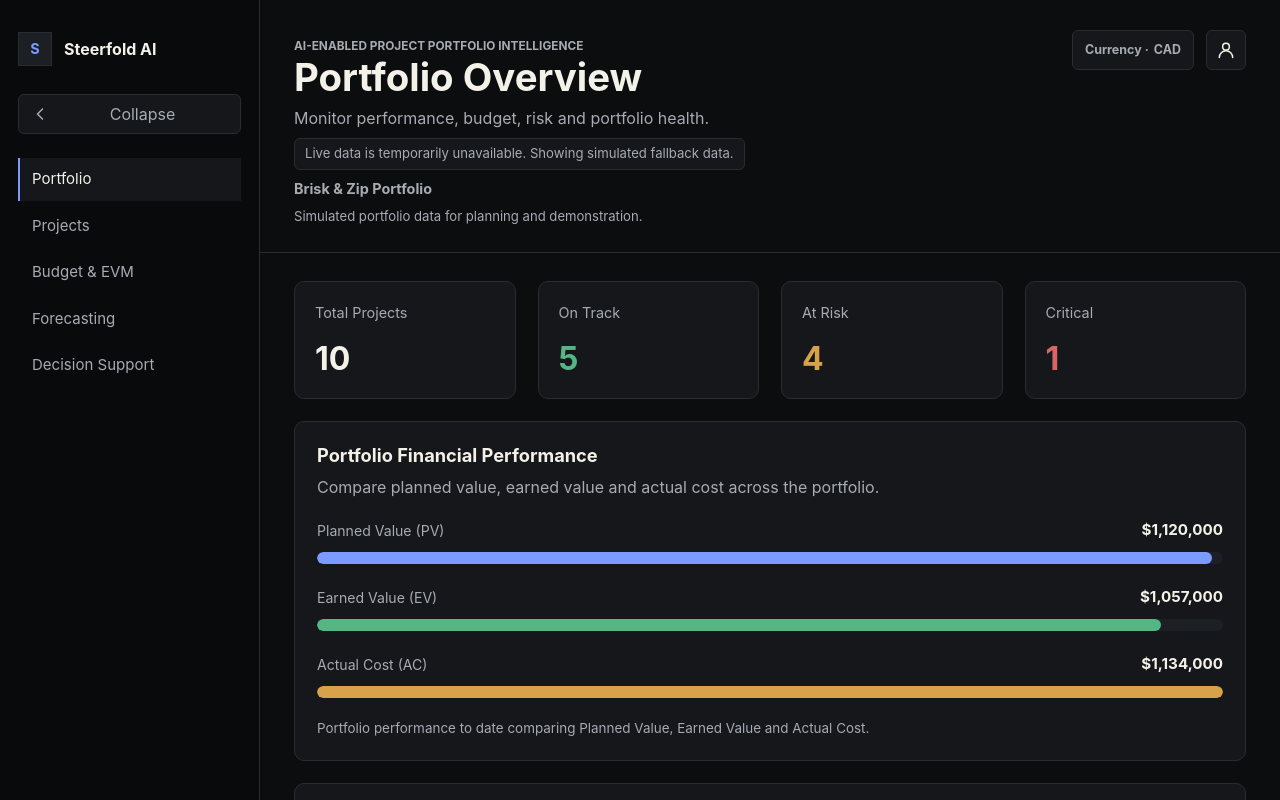
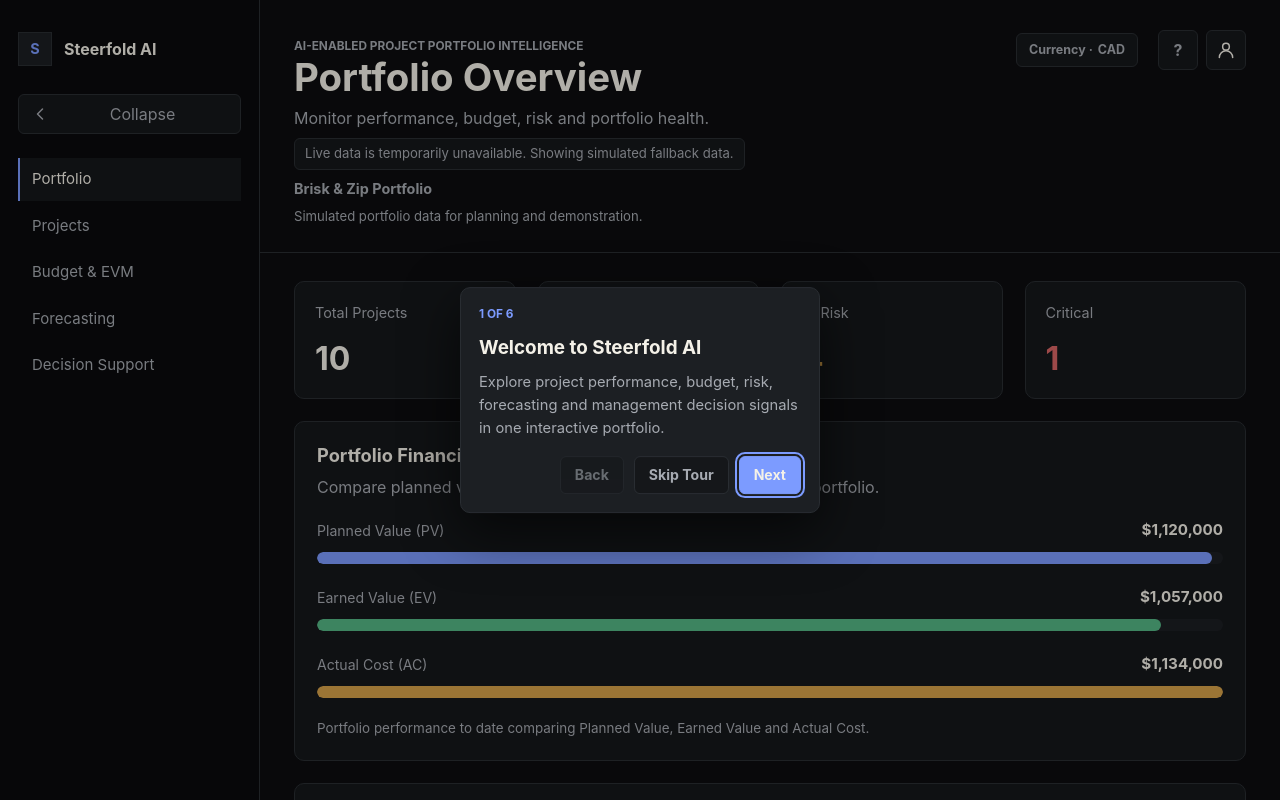
Before and after one commit to thisisadelakun/steerfold-ai, a plain HTML site: page app/index.html in a window 1280 px wide. Shown: the top 800 px of the page. Drawn offline with Linux system fonts and the light colour scheme; no server answers.

Commit message:
Add guided onboarding tour

```diff
--- a/app/js/app.js
+++ b/app/js/app.js
@@ -59,6 +59,8 @@ import {
 
 import { initAuthUI } from "./auth-ui.js";
 
+import { initOnboardingTour } from "./onboarding-tour.js";
+
 import { openProjectForm } from "./project-form.js";
 
 import { openConfirmDialog } from "./confirm-dialog.js";
@@ -186,6 +188,7 @@ const SteerfoldApp = {
     this.setupRouting();
     this.setupAuthChanges();
     initAuthUI();
+    initOnboardingTour();
     this.loadDashboard();
   },
 
--- /dev/null
+++ b/app/js/onboarding-tour.js
@@ -0,0 +1,522 @@
+const TOUR_STORAGE_KEY = "steerfold_tour_completed";
+const TOUR_OVERLAY_ID = "sf-onboarding-tour";
+
+const FOCUSABLE_SELECTOR = [
+  "button:not([disabled])",
+  "input:not([disabled])",
+  "select:not([disabled])",
+  "textarea:not([disabled])",
+  "[href]",
+  '[tabindex]:not([tabindex="-1"])',
+].join(",");
+
+const TOUR_STEPS = [
+  {
+    title: "Welcome to Steerfold AI",
+    copy:
+      "Explore project performance, budget, risk, forecasting and management decision signals in one interactive portfolio.",
+  },
+  {
+    title: "Portfolio Overview",
+    copy:
+      "Start here for a high-level view of portfolio health, financial performance, risk and resource demand.",
+    selector: '.sf-nav-link[data-nav-target="portfolio"]',
+    fallbackSelector: ".sf-sidebar",
+  },
+  {
+    title: "Explore Projects",
+    copy:
+      "Search, filter, sort and review individual projects, then open any project for detailed performance information.",
+    selector: '.sf-nav-link[href="./#projects"]',
+    fallbackSelector: ".sf-sidebar",
+  },
+  {
+    title: "Performance & Forecasting",
+    copy:
+      "Review earned value performance, schedule and cost variance, projected final cost and remaining budget pressure.",
+    selectors: [
+      '.sf-nav-link[href="./#budget"]',
+      '.sf-nav-link[href="./#forecasting"]',
+    ],
+    fallbackSelector: ".sf-nav, .sf-sidebar",
+  },
+  {
+    title: "Decision Support",
+    copy:
+      "See which projects require management attention and the factors driving each recommendation.",
+    selector: '.sf-nav-link[href="./#decision-support"]',
+    fallbackSelector: ".sf-sidebar",
+  },
+  {
+    title: "Explore Freely",
+    copy:
+      "Portfolio data is simulated for demonstration. Public visitors can explore the dashboard, while authenticated admins can manage project records.",
+    selector: '.sf-icon-button[aria-label="Account controls"]',
+    fallbackSelector: ".sf-account-area",
+  },
+];
+
+function isVisible(element) {
+  const rect = element?.getBoundingClientRect();
+
+  return (
+    element instanceof Element &&
+    !element.closest("[hidden]") &&
+    element.getClientRects().length > 0 &&
+    rect.bottom > 0 &&
+    rect.right > 0 &&
+    rect.top < window.innerHeight &&
+    rect.left < window.innerWidth
+  );
+}
+
+function getVisibleElement(selector) {
+  if (!selector) {
+    return null;
+  }
+
+  return Array.from(
+    document.querySelectorAll(selector),
+  ).find(isVisible) ?? null;
+}
+
+function getTargetElements(step) {
+  const selectors =
+    step.selectors ?? (step.selector ? [step.selector] : []);
+
+  const targets = selectors
+    .map(getVisibleElement)
+    .filter(Boolean);
+
+  if (targets.length > 0) {
+    return targets;
+  }
+
+  const fallback = getVisibleElement(step.fallbackSelector);
+
+  return fallback ? [fallback] : [];
+}
+
+function getCombinedRect(elements) {
+  if (elements.length === 0) {
+    return null;
+  }
+
+  const rects = elements.map((element) => {
+    return element.getBoundingClientRect();
+  });
+
+  const top = Math.min(...rects.map((rect) => rect.top));
+  const right = Math.max(...rects.map((rect) => rect.right));
+  const bottom = Math.max(...rects.map((rect) => rect.bottom));
+  const left = Math.min(...rects.map((rect) => rect.left));
+
+  return {
+    top,
+    right,
+    bottom,
+    left,
+    width: right - left,
+    height: bottom - top,
+  };
+}
+
+function getFocusableElements(container) {
+  return Array.from(
+    container.querySelectorAll(FOCUSABLE_SELECTOR),
+  ).filter(isVisible);
+}
+
+function trapFocus(event, card) {
+  const focusableElements = getFocusableElements(card);
+
+  if (focusableElements.length === 0) {
+    event.preventDefault();
+    card.focus();
+    return;
+  }
+
+  const firstFocusableElement = focusableElements[0];
+  const lastFocusableElement =
+    focusableElements[focusableElements.length - 1];
+
+  if (!card.contains(document.activeElement)) {
+    event.preventDefault();
+    firstFocusableElement.focus();
+    return;
+  }
+
+  if (
+    event.shiftKey &&
+    document.activeElement === firstFocusableElement
+  ) {
+    event.preventDefault();
+    lastFocusableElement.focus();
+    return;
+  }
+
+  if (
+    !event.shiftKey &&
+    document.activeElement === lastFocusableElement
+  ) {
+    event.preventDefault();
+    firstFocusableElement.focus();
+  }
+}
+
+function applyBackgroundInert(overlay) {
+  const inertElements = Array.from(document.body.children)
+    .filter((element) => element !== overlay)
+    .map((element) => {
+      return {
+        element,
+        wasInert: element.inert,
+      };
+    });
+
+  inertElements.forEach(({ element }) => {
+    element.inert = true;
+  });
+
+  return () => {
+    inertElements.forEach(({ element, wasInert }) => {
+      element.inert = wasInert;
+    });
+  };
+}
+
+function createTourButton() {
+  const accountArea = document.querySelector(".sf-account-area");
+
+  if (
+    !accountArea ||
+    accountArea.querySelector(".sf-tour-button")
+  ) {
+    return null;
+  }
+
+  const button = document.createElement("button");
+
+  button.type = "button";
+  button.className = "sf-tour-button";
+  button.setAttribute(
+    "aria-label",
+    "Take Steerfold tour",
+  );
+  button.title = "Take Tour";
+  button.textContent = "?";
+
+  const accountButton = accountArea.querySelector(
+    '.sf-icon-button[aria-label="Account controls"]',
+  );
+
+  if (accountButton) {
+    accountArea.insertBefore(button, accountButton);
+  } else {
+    accountArea.append(button);
+  }
+
+  return button;
+}
+
+function positionTourCard({
+  card,
+  spotlight,
+  step,
+}) {
+  const targetRect = getCombinedRect(getTargetElements(step));
+  const viewportWidth = window.innerWidth;
+  const viewportHeight = window.innerHeight;
+  const margin = 16;
+  const gap = 14;
+
+  card.style.removeProperty("top");
+  card.style.removeProperty("right");
+  card.style.removeProperty("bottom");
+  card.style.removeProperty("left");
+  card.style.removeProperty("transform");
+
+  if (!targetRect) {
+    spotlight.hidden = true;
+    card.classList.add("sf-tour-card--centered");
+    return;
+  }
+
+  const paddedRect = {
+    top: Math.max(margin, targetRect.top - 8),
+    left: Math.max(margin, targetRect.left - 8),
+    width: Math.min(
+      viewportWidth - margin * 2,
+      targetRect.width + 16,
+    ),
+    height: Math.min(
+      viewportHeight - margin * 2,
+      targetRect.height + 16,
+    ),
+  };
+
+  spotlight.hidden = false;
+  spotlight.style.top = `${paddedRect.top}px`;
+  spotlight.style.left = `${paddedRect.left}px`;
+  spotlight.style.width = `${paddedRect.width}px`;
+  spotlight.style.height = `${paddedRect.height}px`;
+
+  card.classList.remove("sf-tour-card--centered");
+
+  const cardRect = card.getBoundingClientRect();
+  const cardWidth = Math.min(cardRect.width, viewportWidth - margin * 2);
+  const cardHeight = cardRect.height;
+  const availableRight =
+    viewportWidth - targetRect.right - gap - margin;
+  const availableLeft = targetRect.left - gap - margin;
+  let left;
+  let top;
+
+  if (viewportWidth <= 720) {
+    left = margin;
+    top = Math.min(
+      Math.max(targetRect.bottom + gap, margin),
+      viewportHeight - cardHeight - margin,
+    );
+
+    if (targetRect.bottom + gap + cardHeight > viewportHeight) {
+      top = Math.max(margin, targetRect.top - cardHeight - gap);
+    }
+  } else if (availableRight >= cardWidth) {
+    left = targetRect.right + gap;
+    top = targetRect.top;
+  } else if (availableLeft >= cardWidth) {
+    left = targetRect.left - cardWidth - gap;
+    top = targetRect.top;
+  } else {
+    left = Math.min(
+      Math.max(targetRect.left, margin),
+      viewportWidth - cardWidth - margin,
+    );
+    top = targetRect.bottom + gap;
+  }
+
+  top = Math.min(
+    Math.max(top, margin),
+    Math.max(margin, viewportHeight - cardHeight - margin),
+  );
+  left = Math.min(
+    Math.max(left, margin),
+    Math.max(margin, viewportWidth - cardWidth - margin),
+  );
+
+  card.style.top = `${top}px`;
+  card.style.left = `${left}px`;
+}
+
+function openTour({
+  launchedBy = null,
+  markCompletedOnClose = false,
+} = {}) {
+  if (document.getElementById(TOUR_OVERLAY_ID)) {
+    return;
+  }
+
+  let currentStepIndex = 0;
+  let restoreBackgroundInteraction = () => {};
+  const previouslyFocusedElement =
+    launchedBy ?? document.activeElement;
+  const overlay = document.createElement("div");
+  const spotlight = document.createElement("div");
+  const card = document.createElement("section");
+  const progress = document.createElement("p");
+  const title = document.createElement("h2");
+  const copy = document.createElement("p");
+  const actions = document.createElement("div");
+  const backButton = document.createElement("button");
+  const skipButton = document.createElement("button");
+  const nextButton = document.createElement("button");
+  const titleId = "sf-tour-title";
+  const descriptionId = "sf-tour-description";
+  const progressId = "sf-tour-progress";
+
+  overlay.id = TOUR_OVERLAY_ID;
+  overlay.className = "sf-tour-overlay";
+
+  spotlight.className = "sf-tour-spotlight";
+  spotlight.setAttribute("aria-hidden", "true");
+
+  card.className = "sf-tour-card";
+  card.tabIndex = -1;
+  card.setAttribute("role", "dialog");
+  card.setAttribute("aria-modal", "true");
+  card.setAttribute("aria-labelledby", titleId);
+  card.setAttribute(
+    "aria-describedby",
+    `${progressId} ${descriptionId}`,
+  );
+
+  progress.id = progressId;
+  progress.className = "sf-tour-progress";
+
+  title.id = titleId;
+  title.className = "sf-tour-title";
+
+  copy.id = descriptionId;
+  copy.className = "sf-tour-copy";
+
+  actions.className = "sf-tour-actions";
+
+  backButton.type = "button";
+  backButton.className = "sf-tour-button-secondary";
+  backButton.textContent = "Back";
+
+  skipButton.type = "button";
+  skipButton.className = "sf-tour-button-secondary";
+  skipButton.textContent = "Skip Tour";
+
+  nextButton.type = "button";
+  nextButton.className = "sf-tour-button-primary";
+
+  actions.append(
+    backButton,
+    skipButton,
+    nextButton,
+  );
+
+  card.append(
+    progress,
+    title,
+    copy,
+    actions,
+  );
+
+  overlay.append(
+    spotlight,
+    card,
+  );
+
+  const markCompleted = () => {
+    localStorage.setItem(TOUR_STORAGE_KEY, "true");
+  };
+
+  const restoreFocus = () => {
+    if (previouslyFocusedElement?.isConnected) {
+      previouslyFocusedElement.focus();
+    }
+  };
+
+  const closeTour = ({ completed = false } = {}) => {
+    window.removeEventListener("resize", handleResize);
+    document.removeEventListener(
+      "keydown",
+      handleDocumentKeydown,
+    );
+
+    if (completed || markCompletedOnClose) {
+      markCompleted();
+    }
+
+    restoreBackgroundInteraction();
+    overlay.remove();
+    restoreFocus();
+  };
+
+  const renderStep = () => {
+    const step = TOUR_STEPS[currentStepIndex];
+    const isFirstStep = currentStepIndex === 0;
+    const isFinalStep =
+      currentStepIndex === TOUR_STEPS.length - 1;
+
+    progress.textContent =
+      `${currentStepIndex + 1} of ${TOUR_STEPS.length}`;
+    title.textContent = step.title;
+    copy.textContent = step.copy;
+    backButton.disabled = isFirstStep;
+    skipButton.hidden = isFinalStep;
+    nextButton.textContent =
+      isFinalStep ? "Start Exploring" : "Next";
+
+    requestAnimationFrame(() => {
+      positionTourCard({
+        card,
+        spotlight,
+        step,
+      });
+      nextButton.focus();
+    });
+  };
+
+  function handleResize() {
+    positionTourCard({
+      card,
+      spotlight,
+      step: TOUR_STEPS[currentStepIndex],
+    });
+  }
+
+  function handleDocumentKeydown(event) {
+    if (event.key === "Tab") {
+      trapFocus(event, card);
+      return;
+    }
+
+    if (event.key === "Escape") {
+      closeTour({
+        completed: true,
+      });
+    }
+  }
+
+  backButton.addEventListener("click", () => {
+    if (currentStepIndex === 0) {
+      return;
+    }
+
+    currentStepIndex -= 1;
+    renderStep();
+  });
+
+  skipButton.addEventListener("click", () => {
+    closeTour({
+      completed: true,
+    });
+  });
+
+  nextButton.addEventListener("click", () => {
+    if (currentStepIndex === TOUR_STEPS.length - 1) {
+      closeTour({
+        completed: true,
+      });
+      return;
+    }
+
+    currentStepIndex += 1;
+    renderStep();
+  });
+
+  document.body.append(overlay);
+  restoreBackgroundInteraction = applyBackgroundInert(overlay);
+  document.addEventListener(
+    "keydown",
+    handleDocumentKeydown,
+  );
+  window.addEventListener("resize", handleResize);
+
+  renderStep();
+}
+
+export function initOnboardingTour() {
+  const tourButton = createTourButton();
+
+  tourButton?.addEventListener("click", () => {
+    openTour({
+      launchedBy: tourButton,
+    });
+  });
+
+  if (localStorage.getItem(TOUR_STORAGE_KEY) === "true") {
+    return;
+  }
+
+  requestAnimationFrame(() => {
+    openTour({
+      markCompletedOnClose: true,
+    });
+  });
+}
--- a/app/styles.css
+++ b/app/styles.css
@@ -317,7 +317,9 @@ select {
 
 .sf-account-area {
   display: flex;
+  align-items: center;
   justify-content: flex-end;
+  gap: 8px;
   min-width: 48px;
 }
 
@@ -367,6 +369,7 @@ select {
    ========================================================= */
 
 .sf-icon-button,
+.sf-tour-button,
 .sf-sidebar-toggle,
 .sf-mobile-menu-button,
 .sf-sidebar-close {
@@ -381,9 +384,16 @@ select {
 }
 
 .sf-icon-button,
+.sf-tour-button,
 .sf-mobile-menu-button,
 .sf-sidebar-close {
   width: 40px;
+}
+
+.sf-tour-button {
+  color: var(--sf-text-secondary);
+  font-size: 1rem;
+  font-weight: 750;
 }
 
 .sf-sidebar-toggle {
@@ -417,19 +427,156 @@ select {
 }
 
 .sf-icon-button:hover,
+.sf-tour-button:hover,
 .sf-sidebar-toggle:hover,
 .sf-mobile-menu-button:hover,
 .sf-sidebar-close:hover {
   border-color: var(--sf-accent);
+  color: var(--sf-text-primary);
 }
 
 .sf-icon-button:focus-visible,
+.sf-tour-button:focus-visible,
 .sf-sidebar-toggle:focus-visible,
 .sf-mobile-menu-button:focus-visible,
 .sf-sidebar-close:focus-visible {
   border-color: var(--sf-accent);
   outline: 2px solid var(--sf-accent);
   outline-offset: 2px;
+}
+
+
+/* =========================================================
+   ONBOARDING TOUR
+   ========================================================= */
+
+.sf-tour-overlay {
+  position: fixed;
+  inset: 0;
+  z-index: 160;
+  min-width: 0;
+  background: rgba(0, 0, 0, 0.28);
+}
+
+.sf-tour-spotlight {
+  position: fixed;
+  border: 2px solid var(--sf-accent);
+  border-radius: var(--sf-radius-md);
+  box-shadow:
+    0 0 0 9999px rgba(0, 0, 0, 0.72),
+    0 0 26px rgba(124, 155, 255, 0.34);
+  pointer-events: none;
+}
+
+.sf-tour-card {
+  position: fixed;
+  display: grid;
+  gap: 12px;
+  width: min(360px, calc(100vw - 32px));
+  max-height: calc(100vh - 32px);
+  overflow-y: auto;
+  padding: 18px;
+  border: 1px solid var(--sf-border);
+  border-radius: var(--sf-radius-md);
+  background: var(--sf-surface-elevated);
+  color: var(--sf-text-primary);
+  box-shadow: 0 18px 54px rgba(0, 0, 0, 0.62);
+}
+
+.sf-tour-card--centered {
+  top: 50%;
+  left: 50%;
+  transform: translate(-50%, -50%);
+}
+
+.sf-tour-progress {
+  margin: 0;
+  color: var(--sf-accent);
+  font-size: 0.74rem;
+  font-weight: 700;
+  letter-spacing: 0;
+  text-transform: uppercase;
+}
+
+.sf-tour-title {
+  margin: 0;
+  color: var(--sf-text-primary);
+  font-size: 1.18rem;
+  line-height: 1.25;
+}
+
+.sf-tour-copy {
+  margin: 0;
+  color: var(--sf-text-secondary);
+  font-size: 0.92rem;
+  line-height: 1.55;
+}
+
+.sf-tour-actions {
+  display: flex;
+  justify-content: flex-end;
+  flex-wrap: wrap;
+  gap: 10px;
+  margin-top: 4px;
+}
+
+.sf-tour-button-secondary,
+.sf-tour-button-primary {
+  min-height: 38px;
+  padding: 0 14px;
+  border: 1px solid var(--sf-border);
+  border-radius: var(--sf-radius-sm);
+  font-size: 0.88rem;
+  font-weight: 650;
+  cursor: pointer;
+}
+
+.sf-tour-button-secondary {
+  background: var(--sf-surface);
+  color: var(--sf-text-secondary);
+}
+
+.sf-tour-button-primary {
+  border-color: var(--sf-accent);
+  background: var(--sf-accent);
+  color: var(--sf-text-primary);
+}
+
+.sf-tour-button-secondary:hover {
+  border-color: var(--sf-accent);
+  color: var(--sf-text-primary);
+}
+
+.sf-tour-button-primary:hover {
+  border-color: var(--sf-accent);
+}
+
+.sf-tour-button-secondary:focus-visible,
+.sf-tour-button-primary:focus-visible {
+  outline: 2px solid var(--sf-accent);
+  outline-offset: 2px;
+}
+
+.sf-tour-button-secondary:disabled,
+.sf-tour-button-primary:disabled {
+  opacity: 0.55;
+  cursor: not-allowed;
+}
+
+@media (max-width: 560px) {
+  .sf-tour-card {
+    width: calc(100vw - 32px);
+    padding: 16px;
+  }
+
+  .sf-tour-actions {
+    justify-content: stretch;
+  }
+
+  .sf-tour-button-secondary,
+  .sf-tour-button-primary {
+    flex: 1 1 100%;
+  }
 }
 
 
```
